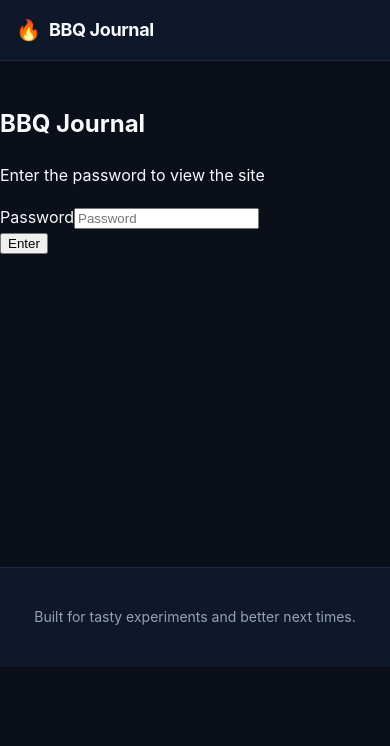
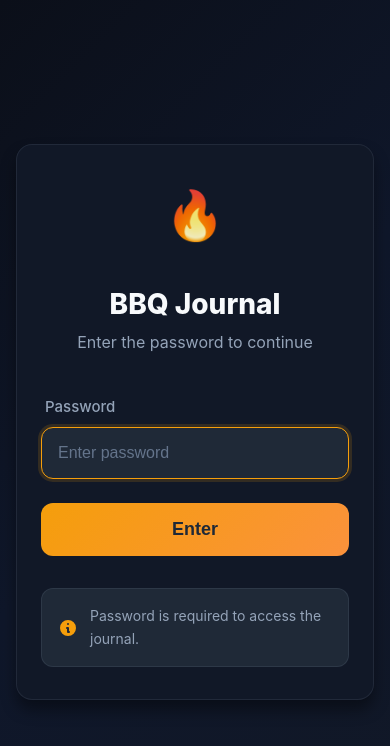
Before and after one commit to neomini6511/bbq-journal, a Next.js app: page /login in a window 390 px wide. Shown: the top 746 px of the page. Built offline with nearby package versions, Linux system fonts and the light colour scheme.

Commit message:
Redesign login page: mobile-friendly, no zoom, modern design, hide header/footer on login

```diff
--- /dev/null
+++ b/src/app/client-layout.tsx
@@ -0,0 +1,37 @@
+'use client';
+
+import { usePathname } from 'next/navigation';
+
+export default function ClientLayout({
+  children,
+}: Readonly<{
+  children: React.ReactNode;
+}>) {
+  const pathname = usePathname();
+  const isLoginPage = pathname === '/login';
+
+  return (
+    <>
+      {!isLoginPage && (
+        <header className="app-header">
+          <div className="container">
+            <a href="/" className="app-header__brand">
+              <span className="app-header__icon" aria-hidden>
+                🔥
+              </span>
+              <span className="app-header__title">BBQ Journal</span>
+            </a>
+          </div>
+        </header>
+      )}
+      <main className={isLoginPage ? '' : 'app-main'}>{children}</main>
+      {!isLoginPage && (
+        <footer className="app-footer">
+          <div className="container">
+            <p>Built for tasty experiments and better next times.</p>
+          </div>
+        </footer>
+      )}
+    </>
+  );
+}
--- a/src/app/globals.css
+++ b/src/app/globals.css
@@ -878,3 +878,236 @@ img {
   color: var(--accent);
   text-decoration: underline;
 }
+
+/* Login page styles */
+.login-page {
+  min-height: 100vh;
+  display: flex;
+  align-items: center;
+  justify-content: center;
+  padding: 1rem;
+  position: relative;
+  overflow: hidden;
+}
+
+.login-background {
+  position: absolute;
+  inset: 0;
+  background: linear-gradient(135deg, var(--bg-page) 0%, var(--bg-surface) 50%, var(--bg-elevated) 100%);
+  z-index: -1;
+}
+
+.login-container {
+  width: 100%;
+  max-width: 400px;
+  margin: 0 auto;
+}
+
+.login-card {
+  background: var(--bg-elevated);
+  border: 1px solid var(--border);
+  border-radius: var(--radius-lg);
+  padding: 2.5rem 2rem;
+  box-shadow: var(--shadow-lg);
+  backdrop-filter: blur(10px);
+  animation: fadeIn 0.4s ease-out;
+}
+
+@keyframes fadeIn {
+  from { opacity: 0; transform: translateY(10px); }
+  to { opacity: 1; transform: translateY(0); }
+}
+
+.login-header {
+  text-align: center;
+  margin-bottom: 2.5rem;
+}
+
+.login-icon {
+  font-size: 3rem;
+  margin-bottom: 1rem;
+  display: inline-block;
+  animation: pulse 2s infinite;
+}
+
+@keyframes pulse {
+  0%, 100% { opacity: 1; }
+  50% { opacity: 0.7; }
+}
+
+.login-title {
+  font-size: 2rem;
+  font-weight: 800;
+  color: var(--text-primary);
+  margin-bottom: 0.5rem;
+  line-height: 1.2;
+}
+
+.login-subtitle {
+  font-size: 1rem;
+  color: var(--text-secondary);
+  margin: 0;
+}
+
+.login-form {
+  display: flex;
+  flex-direction: column;
+  gap: 1.5rem;
+}
+
+.input-wrapper {
+  display: flex;
+  flex-direction: column;
+  gap: 0.5rem;
+}
+
+.input-label {
+  font-size: 0.9375rem;
+  font-weight: 500;
+  color: var(--text-secondary);
+  padding-left: 0.25rem;
+}
+
+.password-input {
+  width: 100%;
+  padding: 1rem 1.25rem;
+  background: var(--bg-elevated-2);
+  border: 1px solid var(--border);
+  border-radius: var(--radius-md);
+  color: var(--text-primary);
+  font-size: 1.125rem; /* Prevents iOS zoom */
+  font-weight: 500;
+  transition: all 0.2s;
+  outline: none;
+}
+
+.password-input:focus {
+  border-color: var(--accent);
+  box-shadow: 0 0 0 3px rgba(245, 158, 11, 0.15);
+}
+
+.password-input::placeholder {
+  color: var(--text-tertiary);
+}
+
+.password-input:disabled {
+  opacity: 0.6;
+  cursor: not-allowed;
+}
+
+.error-message {
+  display: flex;
+  align-items: center;
+  gap: 0.5rem;
+  padding: 0.875rem 1rem;
+  background: rgba(220, 38, 38, 0.1);
+  border: 1px solid rgba(220, 38, 38, 0.3);
+  border-radius: var(--radius-md);
+  color: #fca5a5;
+  font-size: 0.9375rem;
+}
+
+.error-icon {
+  width: 1.25rem;
+  height: 1.25rem;
+  flex-shrink: 0;
+}
+
+.submit-button {
+  width: 100%;
+  padding: 1.125rem;
+  background: linear-gradient(135deg, var(--accent) 0%, var(--accent-2) 100%);
+  color: #1f2937;
+  font-size: 1.125rem;
+  font-weight: 700;
+  border: none;
+  border-radius: var(--radius-md);
+  cursor: pointer;
+  display: flex;
+  align-items: center;
+  justify-content: center;
+  gap: 0.75rem;
+  transition: all 0.2s;
+  outline: none;
+  position: relative;
+}
+
+.submit-button:hover:not(:disabled) {
+  transform: translateY(-2px);
+  box-shadow: 0 8px 20px rgba(245, 158, 11, 0.3);
+}
+
+.submit-button:active:not(:disabled) {
+  transform: translateY(0);
+}
+
+.submit-button:disabled {
+  opacity: 0.7;
+  cursor: not-allowed;
+  transform: none;
+}
+
+.spinner {
+  width: 1.5rem;
+  height: 1.5rem;
+  animation: rotate 1s linear infinite;
+}
+
+.spinner circle {
+  stroke: currentColor;
+  stroke-linecap: round;
+  stroke-dasharray: 90, 150;
+  stroke-dashoffset: 0;
+}
+
+@keyframes rotate {
+  100% { transform: rotate(360deg); }
+}
+
+.login-hint {
+  margin-top: 2rem;
+  padding: 1rem;
+  background: var(--bg-elevated-2);
+  border-radius: var(--radius-md);
+  border: 1px solid var(--border);
+  display: flex;
+  align-items: center;
+  gap: 0.75rem;
+  font-size: 0.875rem;
+  color: var(--text-secondary);
+}
+
+.hint-icon {
+  width: 1.25rem;
+  height: 1.25rem;
+  flex-shrink: 0;
+  color: var(--accent);
+}
+
+.loading-placeholder {
+  text-align: center;
+  padding: 3rem;
+  color: var(--text-tertiary);
+  font-size: 1.125rem;
+}
+
+/* Responsive adjustments */
+@media (max-width: 640px) {
+  .login-card {
+    padding: 2rem 1.5rem;
+  }
+  .login-title {
+    font-size: 1.75rem;
+  }
+  .password-input,
+  .submit-button {
+    padding: 1rem;
+  }
+}
+
+/* Prevent zoom on iOS inputs */
+@media screen and (max-width: 768px) {
+  input, textarea, select {
+    font-size: 16px !important;
+  }
+}
--- a/src/app/layout.tsx
+++ b/src/app/layout.tsx
@@ -1,5 +1,6 @@
 import type { Metadata, Viewport } from "next";
 import "./globals.css";
+import ClientLayout from "./client-layout";
 
 export const metadata: Metadata = {
   title: "BBQ Journal",
@@ -9,6 +10,8 @@ export const metadata: Metadata = {
 export const viewport: Viewport = {
   width: "device-width",
   initialScale: 1,
+  maximumScale: 1,
+  userScalable: false,
   themeColor: "#0f172a",
 };
 
@@ -20,22 +23,7 @@ export default function RootLayout({
   return (
     <html lang="en">
       <body className="antialiased">
-        <header className="app-header">
-          <div className="container">
-            <a href="/" className="app-header__brand">
-              <span className="app-header__icon" aria-hidden>
-                🔥
-              </span>
-              <span className="app-header__title">BBQ Journal</span>
-            </a>
-          </div>
-        </header>
-        <main className="app-main">{children}</main>
-        <footer className="app-footer">
-          <div className="container">
-            <p>Built for tasty experiments and better next times.</p>
-          </div>
-        </footer>
+        <ClientLayout>{children}</ClientLayout>
       </body>
     </html>
   );
--- a/src/app/login/page.tsx
+++ b/src/app/login/page.tsx
@@ -1,6 +1,6 @@
 'use client';
 
-import { Suspense, useState } from 'react';
+import { Suspense, useState, useEffect, useRef } from 'react';
 import { useSearchParams } from 'next/navigation';
 
 function LoginFormInner() {
@@ -9,6 +9,14 @@ function LoginFormInner() {
   const [password, setPassword] = useState('');
   const [error, setError] = useState('');
   const [loading, setLoading] = useState(false);
+  const inputRef = useRef<HTMLInputElement>(null);
+
+  useEffect(() => {
+    // Focus input on mount for better mobile UX
+    if (inputRef.current) {
+      inputRef.current.focus();
+    }
+  }, []);
 
   const handleSubmit = async (e: React.FormEvent) => {
     e.preventDefault();
@@ -36,47 +44,70 @@ function LoginFormInner() {
   };
 
   return (
-    <div className="min-h-screen flex items-center justify-center bg-gray-50 px-4">
-      <div className="max-w-sm w-full space-y-8">
-        <div>
-          <h2 className="mt-6 text-center text-3xl font-bold text-gray-900">
-            BBQ Journal
-          </h2>
-          <p className="mt-2 text-center text-sm text-gray-600">
-            Enter the password to view the site
-          </p>
+    <div className="login-page">
+      <div className="login-background" />
+      <div className="login-container">
+        <div className="login-card">
+          <div className="login-header">
+            <div className="login-icon">🔥</div>
+            <h1 className="login-title">BBQ Journal</h1>
+            <p className="login-subtitle">Enter the password to continue</p>
           </div>
-        <form className="mt-8 space-y-6" onSubmit={handleSubmit}>
-          <div>
-            <label htmlFor="password" className="sr-only">
+
+          <form onSubmit={handleSubmit} className="login-form">
+            <div className="input-wrapper">
+              <label htmlFor="password" className="input-label">
                 Password
               </label>
               <input
+                ref={inputRef}
                 id="password"
                 name="password"
                 type="password"
                 required
-              className="appearance-none relative block w-full px-3 py-2 border border-gray-300 placeholder-gray-500 text-gray-900 rounded-md focus:outline-none focus:ring-indigo-500 focus:border-indigo-500 focus:z-10 sm:text-sm"
-              placeholder="Password"
+                className="password-input"
+                placeholder="Enter password"
                 value={password}
                 onChange={(e) => setPassword(e.target.value)}
+                disabled={loading}
+                autoComplete="current-password"
               />
             </div>
 
             {error && (
-            <div className="text-red-600 text-sm text-center">{error}</div>
+              <div className="error-message">
+                <svg className="error-icon" fill="currentColor" viewBox="0 0 20 20" xmlns="http://www.w3.org/2000/svg">
+                  <path fillRule="evenodd" d="M18 10a8 8 0 11-16 0 8 8 0 0116 0zm-7 4a1 1 0 11-2 0 1 1 0 012 0zm-1-9a1 1 0 00-1 1v4a1 1 0 102 0V6a1 1 0 00-1-1z" clipRule="evenodd" />
+                </svg>
+                <span>{error}</span>
+              </div>
             )}
 
-          <div>
             <button
               type="submit"
               disabled={loading}
-              className="group relative w-full flex justify-center py-2 px-4 border border-transparent text-sm font-medium rounded-md text-white bg-indigo-600 hover:bg-indigo-700 focus:outline-none focus:ring-2 focus:ring-offset-2 focus:ring-indigo-500 disabled:opacity-50"
+              className="submit-button"
             >
-              {loading ? 'Checking...' : 'Enter'}
+              {loading ? (
+                <>
+                  <svg className="spinner" viewBox="0 0 50 50">
+                    <circle cx="25" cy="25" r="20" fill="none" strokeWidth="5"></circle>
+                  </svg>
+                  Checking...
+                </>
+              ) : (
+                'Enter'
+              )}
             </button>
+          </form>
+
+          <div className="login-hint">
+            <svg className="hint-icon" fill="currentColor" viewBox="0 0 20 20" xmlns="http://www.w3.org/2000/svg">
+              <path fillRule="evenodd" d="M18 10a8 8 0 11-16 0 8 8 0 0116 0zm-7-4a1 1 0 11-2 0 1 1 0 012 0zM9 9a1 1 0 000 2v3a1 1 0 001 1h1a1 1 0 100-2v-3a1 1 0 00-1-1H9z" clipRule="evenodd" />
+            </svg>
+            <span>Password is required to access the journal.</span>
           </div>
-        </form>
+        </div>
       </div>
     </div>
   );
@@ -85,8 +116,13 @@ function LoginFormInner() {
 export default function LoginPage() {
   return (
     <Suspense fallback={
-      <div className="min-h-screen flex items-center justify-center bg-gray-50">
-        <div className="text-gray-500">Loading...</div>
+      <div className="login-page">
+        <div className="login-background" />
+        <div className="login-container">
+          <div className="login-card">
+            <div className="loading-placeholder">Loading...</div>
+          </div>
+        </div>
       </div>
     }>
       <LoginFormInner />
```
Lines whose indentation alone changed are shown as unchanged.
